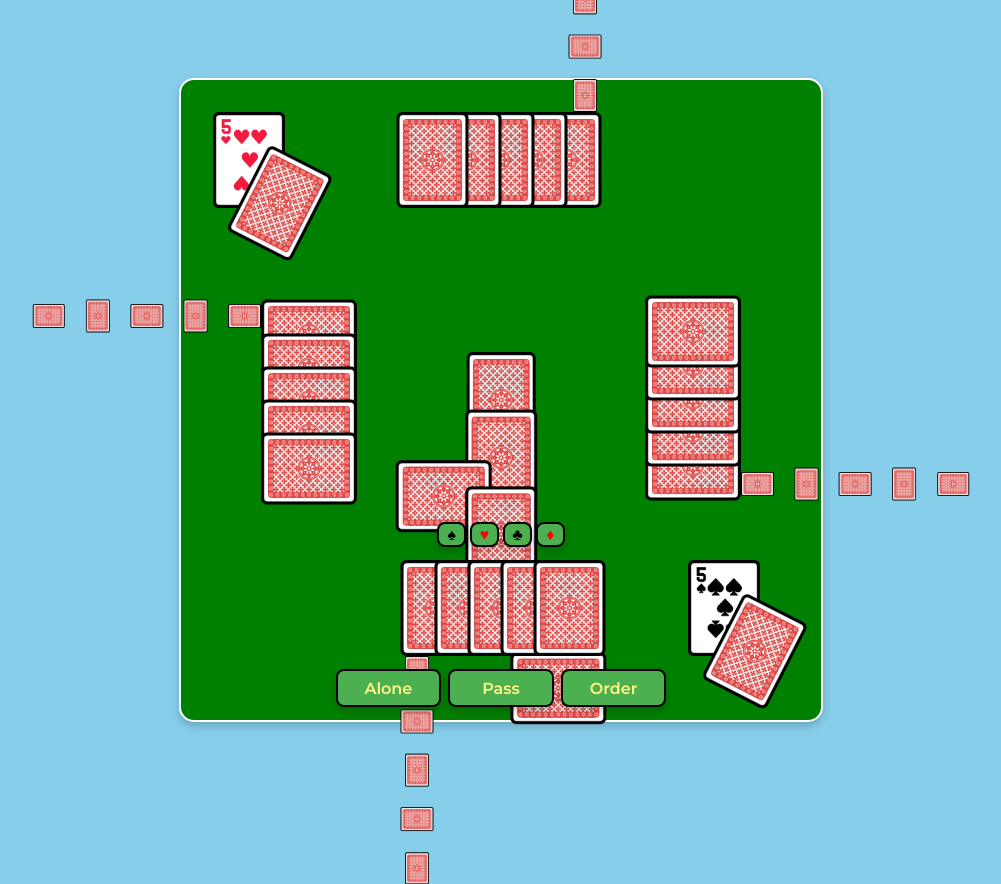
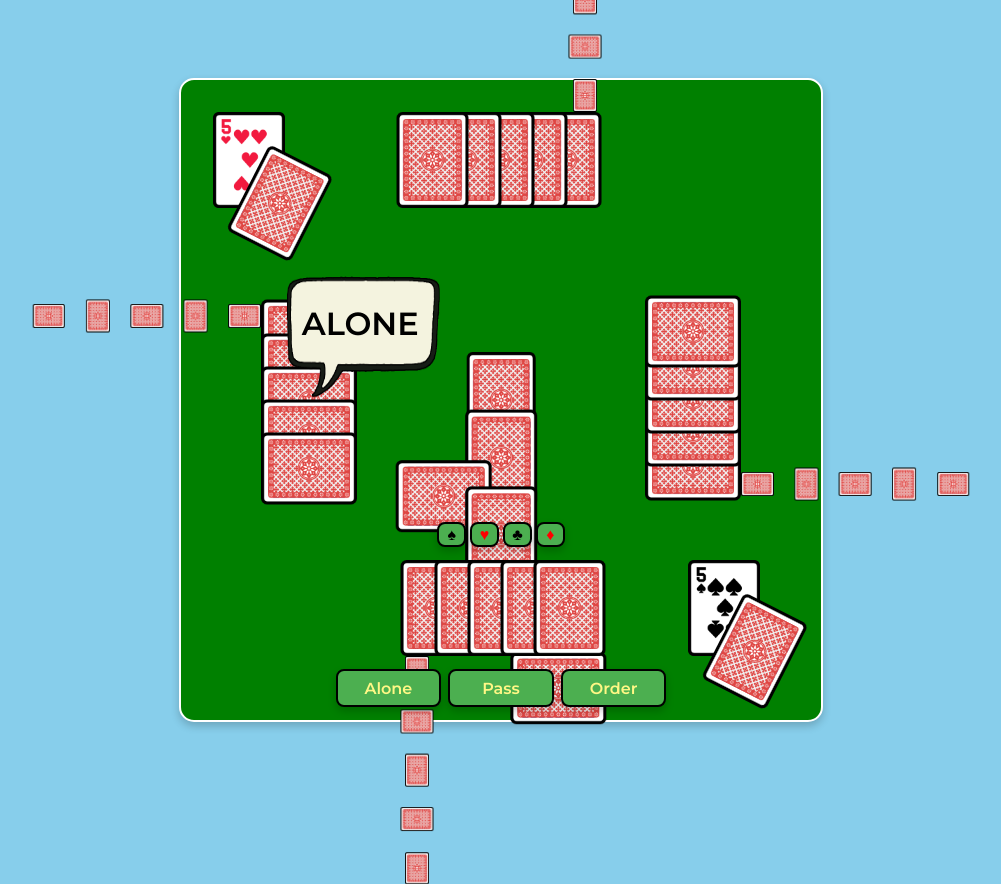
Before and after one commit to Thaerious/euchre_app, a Flask app: template app/templates/game.html in a window 1280 px wide. Shown: the whole page, without its empty margins (139-1140 px from the left). Run offline with Flask 3, Linux system fonts and the light colour scheme; the template is opened without the code that fills it, so the values that code supplies are empty; some libraries are stand-ins or nearby versions.

Commit message:
in progress

```diff
--- a/app/static/css/view.css
+++ b/app/static/css/view.css
@@ -41,6 +41,39 @@ body {
   }
 }
 
+.chat_bubble {
+  position: absolute;
+  width: 30%;
+  height: 20%;
+  z-index: 10;
+}
+.chat_bubble.seat_1 {
+  top: 30%;
+  left: 13%;
+}
+.chat_bubble.seat_2 {
+  top: -5%;
+  left: 45%;
+}
+.chat_bubble.seat_3 {
+  top: 30%;
+  right: -3%;
+}
+.chat_bubble img {
+  height: 100%;
+  width: 100%;
+}
+.chat_bubble div {
+  position: absolute;
+  width: 100%;
+  left: 0%;
+  top: 25%;
+  text-align: center;
+  font-family: "Montserrat", sans-serif;
+  font-size: 2em;
+  font-weight: bolder;
+}
+
 .played,
 #upcard {
   position: absolute;
@@ -71,13 +104,11 @@ body {
   position: absolute;
   height: 15%;
   width: 30%;
-  background-color: pink;
 }
 .hand .cards {
   display: flex;
   width: 100%;
   height: 100%;
-  background-color: skyblue;
   justify-content: center;
 }
 .hand .cards .card {
--- a/app/static/sass/view.scss
+++ b/app/static/sass/view.scss
@@ -40,6 +40,46 @@ body {
     }
 }
 
+.chat_bubble{
+    position: absolute;
+    width: 30%;
+    height: 20%;
+    z-index: 10;
+    // background-color: rgba(255, 192, 203, .75);
+
+    &.seat_1{
+        top: 30%;
+        left: 13%;
+    }
+
+    &.seat_2{
+        top: -5%;
+        left: 45%;
+    }
+
+    &.seat_3{
+        top: 30%;
+        right: -3%;
+    }
+
+    img{
+        height: 100%;
+        width: 100%;
+    }
+
+    div{
+        position: absolute;
+        width: 100%;
+        left: 0%;
+        top: 25%;
+        text-align: center;
+        // background-color: rgba(255, 192, 203, .75);
+        font-family: "Montserrat", sans-serif;
+        font-size: 2em;
+        font-weight: bolder;
+    }
+}
+
 .played,
 #upcard {
     position: absolute;
@@ -70,13 +110,13 @@ body {
     position: absolute;
     height: 15%;
     width: 30%;
-    background-color: pink;
+    // background-color: pink;
 
     .cards {
         display: flex;
         width: 100%;
         height: 100%;
-        background-color: skyblue;
+        // background-color: skyblue;
         justify-content: center;
 
         .card{
--- a/app/templates/game.html
+++ b/app/templates/game.html
@@ -9,6 +9,11 @@
 <body>
     <div class="game-board" id="table">
         <img class="card" id="upcard" src="../static/images/cards/large/back.png" />
+
+        <div class="chat_bubble seat_1" id="chat_bubble">
+            <img src="../static/images/chat_bubble.png"/>
+            <div>ALONE</div>
+        </div>
 
         <div class="played" id="played">
             <img class="card" src="../static/images/cards/large/back.png" />
```
Also changed, not shown: app/static/js/chat_bubble.js (added, +28 -0 lines), app/static/js/gameview.js (+42 -47 lines), app/static/js/played_cards.js (added, +32 -0 lines), app/static/images/chat_bubble.png (added), 1 other file.
